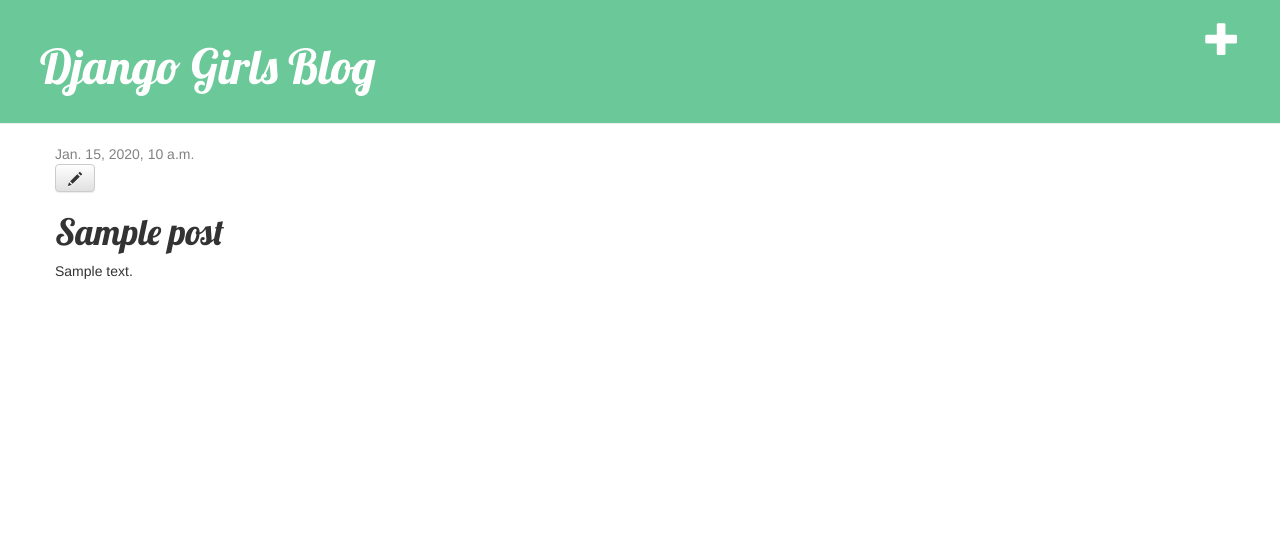
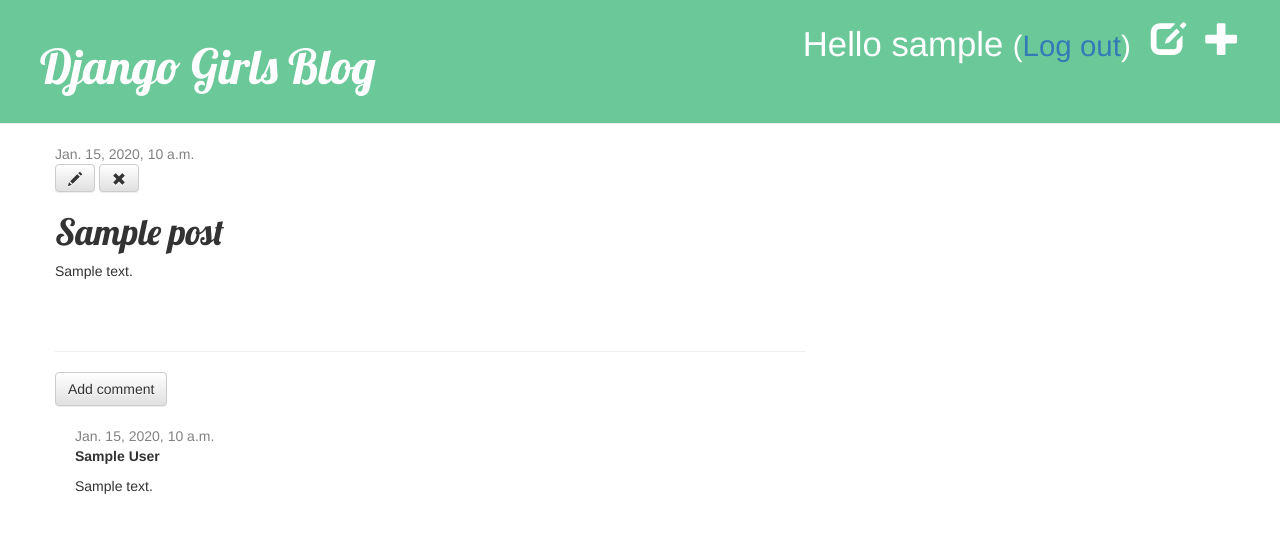
Before and after one commit to catfoote/my-first-blog, a Django app: page /post/1/ in a window 1280 px wide. Shown: the top 533 px of the page. Run offline with Django 3.2, Linux system fonts and the light colour scheme; a user stored in the database is signed in; tables that the repository leaves empty hold one stand-in row (values such as "Sample post"); some libraries are stand-ins or nearby versions.

Commit message:
Added comment model.

```diff
--- a/blog/admin.py
+++ b/blog/admin.py
@@ -1,4 +1,5 @@
 from django.contrib import admin
-from .models import Post
+from .models import Post, Comment
 
 admin.site.register(Post)
+admin.site.register(Comment)
--- a/blog/models.py
+++ b/blog/models.py
@@ -17,3 +17,20 @@ class Post(models.Model):
 
     def __str__(self):
         return self.title
+
+class Comment(models.Model):
+    post = models.ForeignKey('blog.Post', related_name='comments')
+    author = models.CharField(max_length=200)
+    text = models.TextField()
+    created_date = models.DateTimeField(default=timezone.now)
+    approved_comment = models.BooleanField(default=False)
+
+    def approve(self):
+        self.approved_comment = True
+        self.save()
+
+    def __str__(self):
+        return self.text
+
+    def approved_comments(self):
+        return self.comments.filter(approved_comment=True)
--- a/blog/static/css/blog.css
+++ b/blog/static/css/blog.css
@@ -44,3 +44,7 @@ h1, h2, h3, h4 {
 .post h1 a, .post h1 a:visited {
     color: #000000;
 }
+
+.comment {
+    margin: 20px 0px 20px 20px;
+}
--- a/blog/templates/blog/base.html
+++ b/blog/templates/blog/base.html
@@ -11,6 +11,10 @@
         <div class="page-header">
             {% if user.is_authenticated %}
                 <a href="{% url 'post_new' %}" class="top-menu"><span class="glyphicon glyphicon-plus"></span></a>
+                <a href="{% url 'post_draft_list' %}" class="top-menu"><span class="glyphicon glyphicon-edit"></span></a>
+                <p class="top-menu">Hello {{ user.username }} <small>(<a href="{% url 'logout' %}">Log out</a>)</small></p>
+            {% else %}
+                <a href="{% url 'login' %}" class="top-menu"><span class="glyphicon glyphicon-lock"></span></a>
             {% endif %}
             <h1><a href="/">Django Girls Blog</a></h1>
         </div>
--- a/blog/templates/blog/post_detail.html
+++ b/blog/templates/blog/post_detail.html
@@ -6,11 +6,35 @@
             <div class="date">
                 {{ post.published_date }}
             </div>
+        {% else %}
+                <a class="btn btn-default" href="{% url 'post_publish' pk=post.pk %}">Publish</a>
         {% endif %}
         {% if user.is_authenticated %}
             <a class="btn btn-default" href="{% url 'post_edit' pk=post.pk %}"><span class="glyphicon glyphicon-pencil"></span></a>
+            <a class="btn btn-default" href="{% url 'post_remove' pk=post.pk %}"><span class="glyphicon glyphicon-remove"></span></a>
+        {% else %}
+            <a href="{% url 'login' %}" class="top-menu"><span class="glyphicon glyphicon-lock"></span></a>
         {% endif %}
         <h1>{{ post.title }}</h1>
         <p>{{ post.text|linebreaksbr }}</p>
     </div>
+    <hr>
+    <a class="btn btn-default" href="{% url 'add_comment_to_post' pk=post.pk %}">Add comment</a>
+    {% for comment in post.comments.all %}
+    {% if user.is_authenticated or comment.approved_comment %}
+    <div class="comment">
+        <div class="date">
+            {{ comment.created_date }}
+            {% if not comment.approved_comment %}
+                <a class="btn btn-default" href="{% url 'comment_remove' pk=comment.pk %}"><span class="glyphicon glyphicon-remove"></span></a>
+                <a class="btn btn-default" href="{% url 'comment_approve' pk=comment.pk %}"><span class="glyphicon glyphicon-ok"></span></a>
+            {% endif %}
+        </div>
+        <strong>{{ comment.author }}</strong>
+        <p>{{ comment.text|linebreaks }}</p>
+    </div>
+    {% endif %}
+{% empty %}
+    <p>No comments here yet :(</p>
+{% endfor %}
 {% endblock %}
--- a/blog/templates/blog/post_list.html
+++ b/blog/templates/blog/post_list.html
@@ -8,6 +8,7 @@
         </div>
         <h1><a href="{% url 'post_detail' pk=post.pk %}">{{ post.title }}</a></h1>
         <p>{{ post.text|linebreaksbr }}</p>
+        <a href="{% url 'post_detail' pk=post.pk %}">Comments: {{ post.approved_comments.count }}</a>
     </div>
   {% endfor %}
 {% endblock %}
--- a/blog/urls.py
+++ b/blog/urls.py
@@ -6,4 +6,10 @@ urlpatterns = [
     url(r'^post/(?P<pk>\d+)/$', views.post_detail, name='post_detail'),
     url(r'^post/new/$', views.post_new, name='post_new'),
     url(r'^post/(?P<pk>\d+)/edit/$', views.post_edit, name='post_edit'),
+    url(r'^drafts/$', views.post_draft_list, name='post_draft_list'),
+    url(r'^post/(?P<pk>\d+)/publish/$', views.post_publish, name='post_publish'),
+    url(r'^post/(?P<pk>\d+)/remove/$', views.post_remove, name='post_remove'),
+    url(r'^post/(?P<pk>\d+)/comment/$', views.add_comment_to_post, name='add_comment_to_post'),
+    url(r'^comment/(?P<pk>\d+)/approve/$', views.comment_approve, name='comment_approve'),
+    url(r'^comment/(?P<pk>\d+)/remove/$', views.comment_remove, name='comment_remove'),
 ]
--- a/blog/views.py
+++ b/blog/views.py
@@ -1,9 +1,11 @@
 from django.shortcuts import render
 from django.utils import timezone
-from .models import Post
+from .models import Post, Comment
 from .forms import PostForm
+from .forms import PostForm, CommentForm
 from django.shortcuts import redirect
 from django.shortcuts import render, get_object_or_404
+from django.contrib.auth.decorators import login_required
 
 def post_list(request):
     posts = Post.objects.filter(published_date__lte=timezone.now()).order_by('published_date')
@@ -13,19 +15,20 @@ def post_detail(request, pk):
     post = Post.objects.get(pk=pk)
     return render(request, 'blog/post_detail.html', {'post': post})
 
+@login_required
 def post_new(request):
     if request.method == "POST":
         form = PostForm(request.POST)
         if form.is_valid():
             post = form.save(commit=False)
             post.author = request.user
-            post.published_date = timezone.now()
             post.save()
             return redirect('post_detail', pk=post.pk)
     else:
         form = PostForm()
     return render(request, 'blog/post_edit.html', {'form': form})
 
+@login_required
 def post_edit(request, pk):
     post = get_object_or_404(Post, pk=pk)
     if request.method == "POST":
@@ -33,9 +36,50 @@ def post_edit(request, pk):
         if form.is_valid():
             post = form.save(commit=False)
             post.author = request.user
-            post.published_date = timezone.now()
             post.save()
             return redirect('post_detail', pk=post.pk)
     else:
         form = PostForm(instance=post)
     return render(request, 'blog/post_edit.html', {'form': form})
+
+@login_required
+def post_draft_list(request):
+    posts = Post.objects.filter(published_date__isnull=True).order_by('created_date')
+    return render(request, 'blog/post_draft_list.html', {'posts': posts})
+
+@login_required
+def post_publish(request, pk):
+    post = get_object_or_404(Post, pk=pk)
+    post.publish()
+    return redirect('post_detail', pk=pk)
+
+@login_required
+def post_remove(request, pk):
+    post = get_object_or_404(Post, pk=pk)
+    post.delete()
+    return redirect('post_list')
+
+def add_comment_to_post(request, pk):
+    post = get_object_or_404(Post, pk=pk)
+    if request.method == "POST":
+        form = CommentForm(request.POST)
+        if form.is_valid():
+            comment = form.save(commit=False)
+            comment.post = post
+            comment.save()
+            return redirect('post_detail', pk=post.pk)
+    else:
+        form = CommentForm()
+    return render(request, 'blog/add_comment_to_post.html', {'form': form})
+
+@login_required
+def comment_approve(request, pk):
+    comment = get_object_or_404(Comment, pk=pk)
+    comment.approve()
+    return redirect('post_detail', pk=comment.post.pk)
+
+@login_required
+def comment_remove(request, pk):
+    comment = get_object_or_404(Comment, pk=pk)
+    comment.delete()
+    return redirect('post_detail', pk=comment.post.pk)
--- a/mysite/settings.py
+++ b/mysite/settings.py
@@ -25,7 +25,7 @@ SECRET_KEY = '1$k-s3l%$1l10lbiq3-=*e4t4o%om*!5+++q-j7il7*c009zo('
 # SECURITY WARNING: don't run with debug turned on in production!
 DEBUG = True
 
-ALLOWED_HOSTS = ['127.0.0.1', '.pythonanywhere.com']
+ALLOWED_HOSTS = ['127.0.0.1', '.pythonanywhere.com', 'localhost']
 
 
 # Application definition
@@ -120,3 +120,4 @@ USE_TZ = True
 
 STATIC_URL = '/static/'
 STATIC_ROOT = os.path.join(BASE_DIR, 'static')
+LOGIN_REDIRECT_URL = '/'
--- a/mysite/urls.py
+++ b/mysite/urls.py
@@ -16,7 +16,11 @@ Including another URLconf
 from django.conf.urls import include, url
 from django.contrib import admin
 
+from django.contrib.auth import views
+
 urlpatterns = [
-    url(r'^admin/', admin.site.urls),
+    url(r'^admin/', include(admin.site.urls)),
+    url(r'^accounts/login/$', views.login, name='login'),
+    url(r'^accounts/logout/$', views.logout, name='logout', kwargs={'next_page': '/'}),
     url(r'', include('blog.urls'))
 ]
```
Also changed, not shown: blog/forms.py (+6 -1 lines), blog/templates/blog/add_comment_to_post.html (added, +9 -0 lines), blog/templates/blog/post_draft_list.html (added, +11 -0 lines), blog/templates/registration/login.html (added, +24 -0 lines), blog/migrations/0002_comment.py (added).
